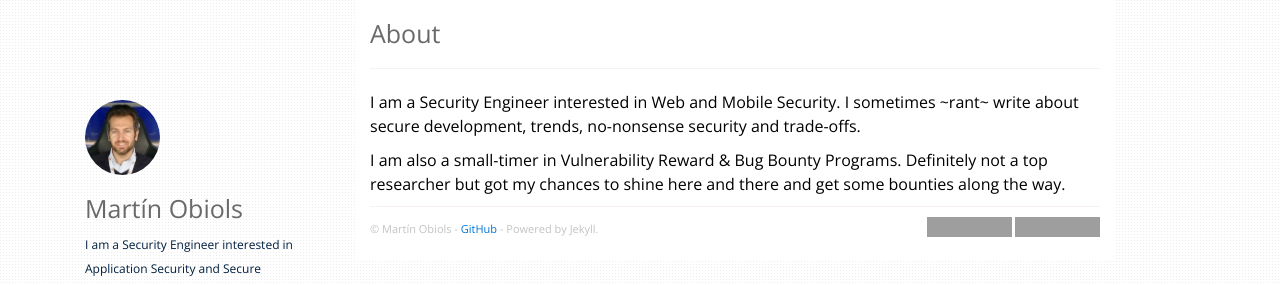
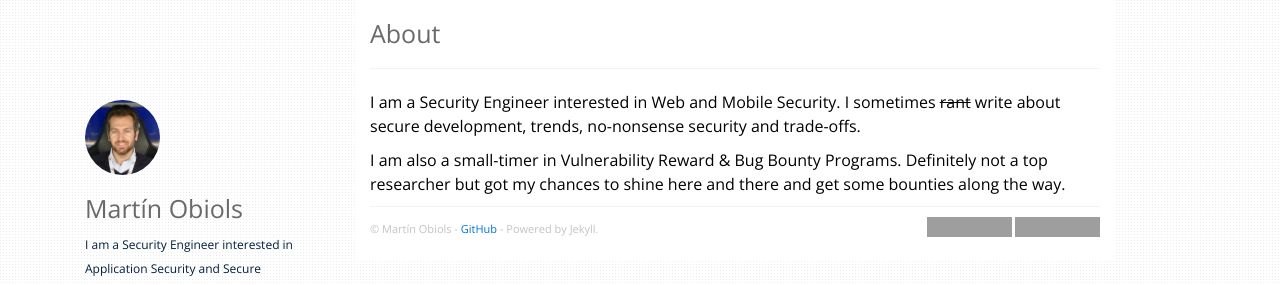
Before and after one commit to olemoudi/olemoudi.github.io, a Jekyll site: the page built from about.md, in a window 1280 px wide, cut to the strip 0-285 px from the top of the page. Built offline with Jekyll 4.4.1, drawn with Linux system fonts in a browser that asks for light colours; nearby versions of some CDN libraries; grey boxes are pictures that could not be loaded.

Commit message:
fixed typo

```diff
--- a/about.md
+++ b/about.md
@@ -4,6 +4,6 @@ title: About
 permalink: /about/
 ---
 
-I am a Security Engineer interested in Web and Mobile Security. I sometimes ~rant~ write about secure development, trends, no-nonsense security and trade-offs.
+I am a Security Engineer interested in Web and Mobile Security. I sometimes ~~rant~~ write about secure development, trends, no-nonsense security and trade-offs.
 
 I am also a small-timer in Vulnerability Reward & Bug Bounty Programs. Definitely not a top researcher but got my chances to shine here and there and get some bounties along the way.
```
